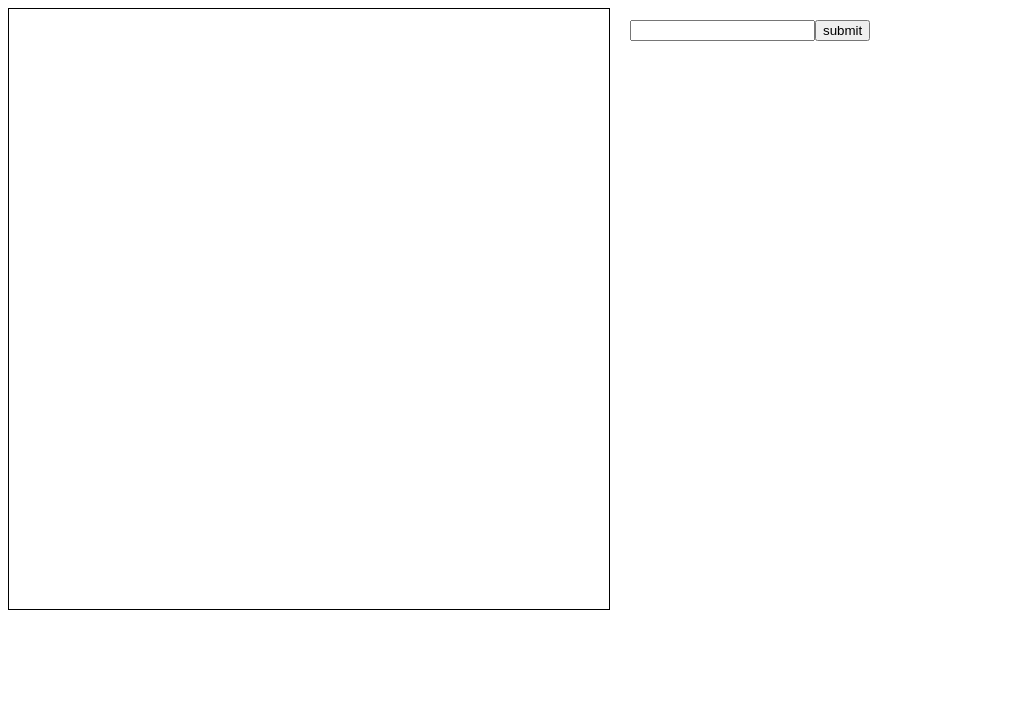
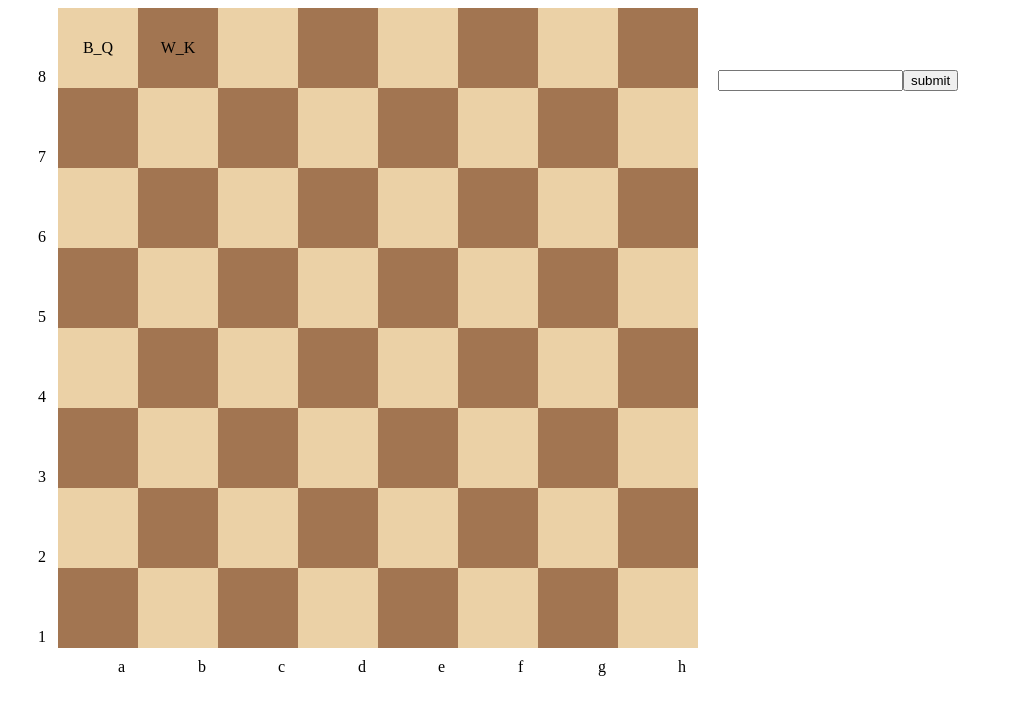
Before and after one commit to krihl4n/ChessUi, an Angular app: page / in a window 1280 px wide. Shown: the top 714 px of the page, without its empty margins (0-1013 px from the left). Built offline with nearby package versions, Linux system fonts and the light colour scheme.

Commit message:
basic chessboard layot;

```diff
--- a/src/app/app.component.html
+++ b/src/app/app.component.html
@@ -1,8 +1,7 @@
 <div style="display: inline-block;">
     <app-board></app-board>
 </div>
-<div style="display: inline-block; padding: 20px;  position: absolute;
-top: 0px;">
+<div style="display: inline-block; padding: 70px; position: absolute; top: 0px;">
     <form (ngSubmit)="onSubmit(f)" #f="ngForm">
         <input
             type="text"
--- a/src/app/board/board.component.css
+++ b/src/app/board/board.component.css
@@ -0,0 +1,16 @@
+.field {
+    text-align: center;
+    vertical-align: middle;
+    line-height: 80px;
+    width:80px;
+    height:80px;
+    position: absolute;
+}
+
+.field-light {
+    background-color: #EBD1A6;
+}
+
+.field-dark {
+    background-color: #A27551;
+}
--- a/src/app/board/board.component.html
+++ b/src/app/board/board.component.html
@@ -1 +1,91 @@
-<div style="border: 1px solid black; width: 600px; height: 600px;"></div>
+<div style="width: 640px; height: 640px;position: relative; left: 50px">
+    <label style="position: absolute; top:60px; left:-20px;">8</label>
+    <label style="position: absolute; top:140px; left:-20px;">7</label>
+    <label style="position: absolute; top:220px; left:-20px;">6</label>
+    <label style="position: absolute; top:300px; left:-20px;">5</label>
+    <label style="position: absolute; top:380px; left:-20px;">4</label>
+    <label style="position: absolute; top:460px; left:-20px;">3</label>
+    <label style="position: absolute; top:540px; left:-20px;">2</label>
+    <label style="position: absolute; top:620px; left:-20px;">1</label>
+
+    <label style="position: absolute; top:650px; left:60px;">a</label>
+    <label style="position: absolute; top:650px; left:140px;">b</label>
+    <label style="position: absolute; top:650px; left:220px;">c</label>
+    <label style="position: absolute; top:650px; left:300px;">d</label>
+    <label style="position: absolute; top:650px; left:380px;">e</label>
+    <label style="position: absolute; top:650px; left:460px;">f</label>
+    <label style="position: absolute; top:650px; left:540px;">g</label>
+    <label style="position: absolute; top:650px; left:620px;">h</label>
+
+    <div id="h1" class="field field-light" style="top:0px; left:0px;">B_Q</div>
+    <div id="h2" class="field field-dark" style="top:0px; left:80px;">W_K</div>
+    <div id="h3" class="field field-light" style="top:0px; left:160px;"></div>
+    <div id="h4" class="field field-dark" style="top:0px; left:240px;"></div>
+    <div id="h5" class="field field-light" style="top:0px; left:320px;"></div>
+    <div id="h6" class="field field-dark" style="top:0px; left:400px;"></div>
+    <div id="h7" class="field field-light" style="top:0px; left:480px;"></div>
+    <div id="h8" class="field field-dark" style="top:0px; left:560px;"></div>
+
+    <div id="g1" class="field field-dark" style="top:80px; left:0px;"></div>
+    <div id="g2" class="field field-light" style="top:80px; left:80px;"></div>
+    <div id="g3" class="field field-dark" style="top:80px; left:160px;"></div>
+    <div id="g4" class="field field-light" style="top:80px; left:240px;"></div>
+    <div id="g5" class="field field-dark" style="top:80px; left:320px;"></div>
+    <div id="g6" class="field field-light" style="top:80px; left:400px;"></div>
+    <div id="g7" class="field field-dark" style="top:80px; left:480px;"></div>
+    <div id="g8" class="field field-light" style="top:80px; left:560px;"></div>
+
+    <div id="f1" class="field field-light" style="top:160px; left:0px;"></div>
+    <div id="f2" class="field field-dark" style="top:160px; left:80px;"></div>
+    <div id="f3" class="field field-light" style="top:160px; left:160px;"></div>
+    <div id="f4" class="field field-dark" style="top:160px; left:240px;"></div>
+    <div id="f5" class="field field-light" style="top:160px; left:320px;"></div>
+    <div id="f6" class="field field-dark" style="top:160px; left:400px;"></div>
+    <div id="f7" class="field field-light" style="top:160px; left:480px;"></div>
+    <div id="f8" class="field field-dark" style="top:160px; left:560px;"></div>
+
+    <div id="e1" class="field field-dark" style="top:240px; left:0px;"></div>
+    <div id="e2" class="field field-light" style="top:240px; left:80px;"></div>
+    <div id="e3" class="field field-dark" style="top:240px; left:160px;"></div>
+    <div id="e4" class="field field-light" style="top:240px; left:240px;"></div>
+    <div id="e5" class="field field-dark" style="top:240px; left:320px;"></div>
+    <div id="e6" class="field field-light" style="top:240px; left:400px;"></div>
+    <div id="e7" class="field field-dark" style="top:240px; left:480px;"></div>
+    <div id="e8" class="field field-light" style="top:240px; left:560px;"></div>
+
+    <div id="d1" class="field field-light" style="top:320px; left:0px;"></div>
+    <div id="d2" class="field field-dark" style="top:320px; left:80px;"></div>
+    <div id="d3" class="field field-light" style="top:320px; left:160px;"></div>
+    <div id="d4" class="field field-dark" style="top:320px; left:240px;"></div>
+    <div id="d5" class="field field-light" style="top:320px; left:320px;"></div>
+    <div id="d6" class="field field-dark" style="top:320px; left:400px;"></div>
+    <div id="d7" class="field field-light" style="top:320px; left:480px;"></div>
+    <div id="d8" class="field field-dark" style="top:320px; left:560px;"></div>
+
+    <div id="c1" class="field field-dark" style="top:400px; left:0px;"></div>
+    <div id="c2" class="field field-light" style="top:400px; left:80px;"></div>
+    <div id="c3" class="field field-dark" style="top:400px; left:160px;"></div>
+    <div id="c4" class="field field-light" style="top:400px; left:240px;"></div>
+    <div id="c5" class="field field-dark" style="top:400px; left:320px;"></div>
+    <div id="c6" class="field field-light" style="top:400px; left:400px;"></div>
+    <div id="c7" class="field field-dark" style="top:400px; left:480px;"></div>
+    <div id="c8" class="field field-light" style="top:400px; left:560px;"></div>
+
+    <div id="b1" class="field field-light" style="top:480px; left:0px;"></div>
+    <div id="b2" class="field field-dark" style="top:480px; left:80px;"></div>
+    <div id="b3" class="field field-light" style="top:480px; left:160px;"></div>
+    <div id="b4" class="field field-dark" style="top:480px; left:240px;"></div>
+    <div id="b5" class="field field-light" style="top:480px; left:320px;"></div>
+    <div id="b6" class="field field-dark" style="top:480px; left:400px;"></div>
+    <div id="b7" class="field field-light" style="top:480px; left:480px;"></div>
+    <div id="b8" class="field field-dark" style="top:480px; left:560px;"></div>
+
+    <div id="a1" class="field field-dark" style="top:560px; left:0px;"></div>
+    <div id="a2" class="field field-light" style="top:560px; left:80px;"></div>
+    <div id="a3" class="field field-dark" style="top:560px; left:160px;"></div>
+    <div id="a4" class="field field-light" style="top:560px; left:240px;"></div>
+    <div id="a5" class="field field-dark" style="top:560px; left:320px;"></div>
+    <div id="a6" class="field field-light" style="top:560px; left:400px;"></div>
+    <div id="a7" class="field field-dark" style="top:560px; left:480px;"></div>
+    <div id="a8" class="field field-light" style="top:560px; left:560px;"></div>
+</div>
```
